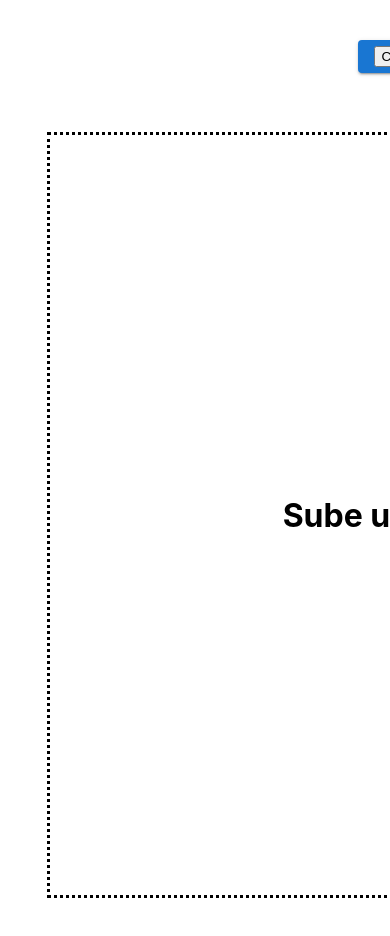
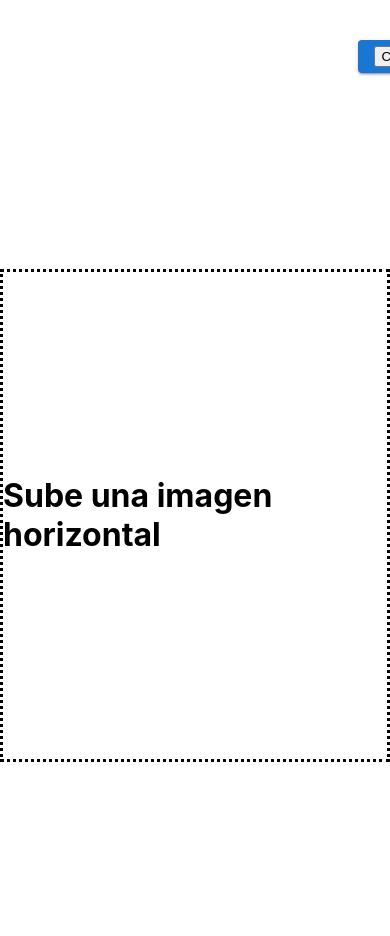
Before and after one commit to FelipeBeleno/decowood, a React (Create React App) app: page / in a window 390 px wide. Shown: the top 936 px of the page. Built offline with nearby package versions, Linux system fonts and the light colour scheme.

Commit message:
four commit

```diff
--- a/src/App.css
+++ b/src/App.css
@@ -36,20 +36,3 @@
   flex-direction: column ;
   width: 1000px;
 }
-
-
-@media (max-width: 600px) {
-
-  .content {
-    width: 1000px;
-    height: 100vh;
-    display: flex;
-    justify-content: center;
-    align-items: center;
-  }
-  .App {
-    height: 90vh;
-    width: 90%;
-    border: dotted;
-  }
-}
```
